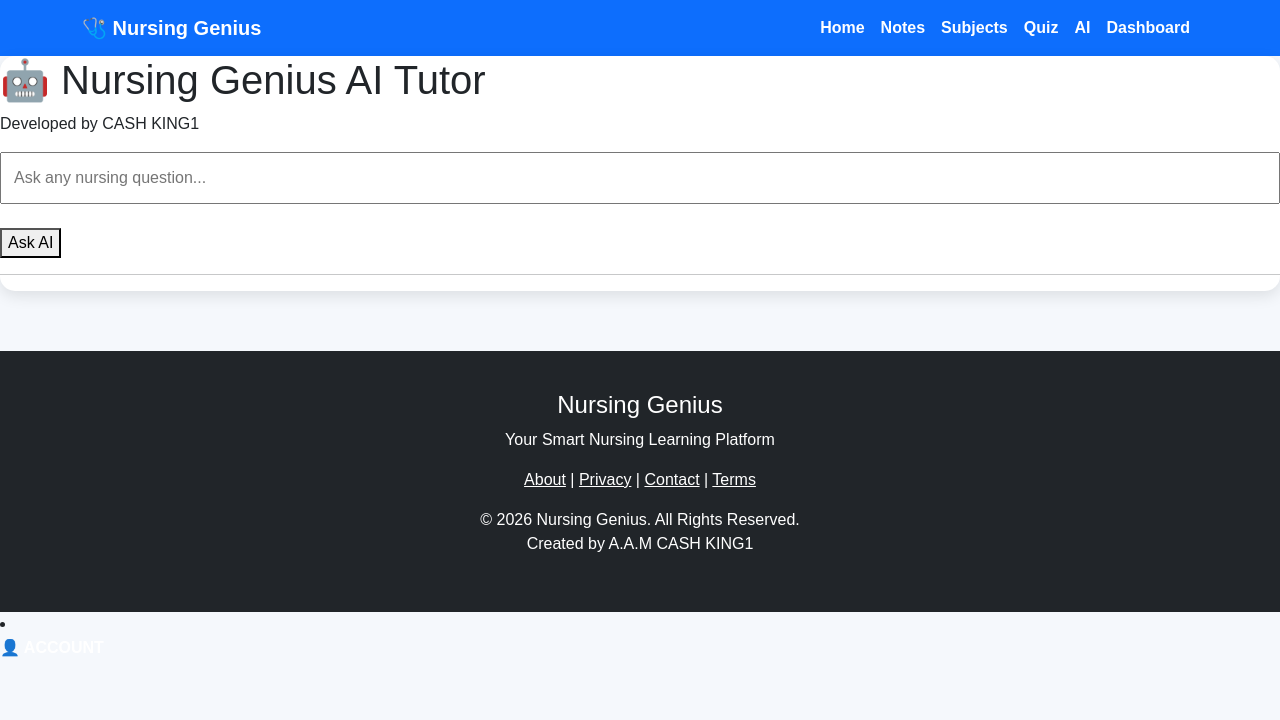
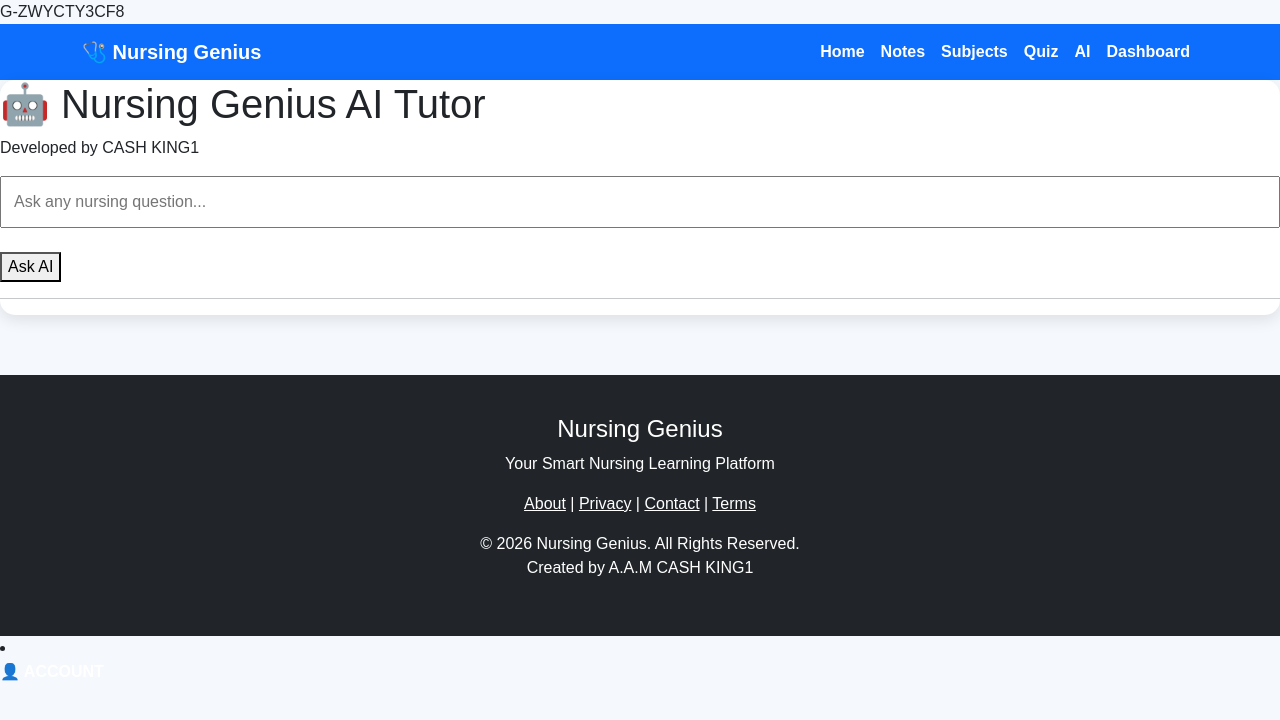
Before and after one commit to CASHKING1hacker-rgb/NURSING-GENIUS5, a Flask app: page /ai in a window 1280 px wide. Shown: the top 720 px of the page. Run offline with Flask 3, Linux system fonts and the light colour scheme.

Commit message:
Update base.html

```diff
--- a/templates/base.html
+++ b/templates/base.html
@@ -1,6 +1,8 @@
 <!DOCTYPE html>
 <html lang="en">
 <head>
+
+G-ZWYCTY3CF8
 
 <script async src="https://pagead2.googlesyndication.com/pagead/js/adsbygoogle.js?client=ca-pub-5628874287090033"
      crossorigin="anonymous"></script>
```
